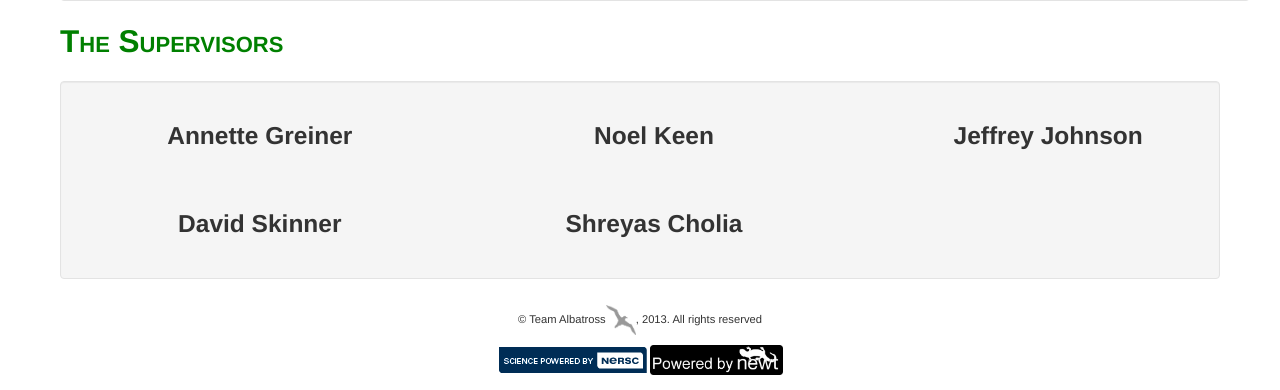
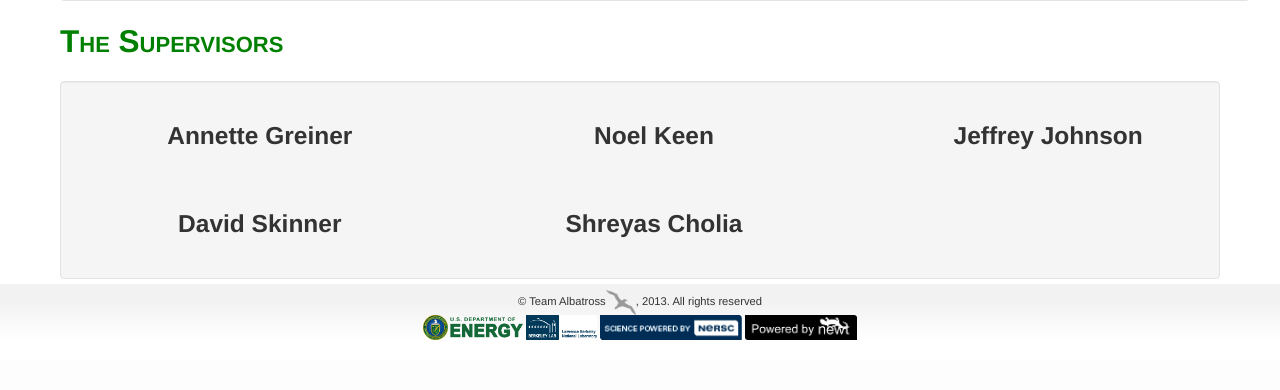
Before and after one commit to ttsun/tough_mockup, a Django app: page /about/ in a window 1280 px wide. Shown: the part 1906-2296 px from the top of the page. After the commit the page ends 2246 px from the top, so only its background shows below. Run offline with Django 3.2, Linux system fonts and the light colour scheme; parts of the project's set-up code (start-up, migrations or seed data) failed here and were passed over.

Commit message:
Added logos and sticky footer

```diff
--- a/static/css/main.css
+++ b/static/css/main.css
@@ -1,3 +1,6 @@
+html,body{
+    height:100%;
+}
 .container{
     width:1200px;
 }
@@ -25,13 +28,39 @@
 .loader{
     display:none;
 }
+.page-wrap{
+    min-height: 100%;
+    margin-bottom: -75px;
+}
+.page-wrap:after{
+    content:"";
+    display:block;
+}
+footer, .page-wrap:after{
+    height:60px;
+}
 footer{
     text-align:center;
     font-size:0.8em;
     padding:0.5em 2em;
+    background-image: linear-gradient(bottom, rgb(255,255,255) 20%, rgb(242,242,242) 75%);
+    background-image: -o-linear-gradient(bottom, rgb(255,255,255) 20%, rgb(242,242,242) 75%);
+    background-image: -moz-linear-gradient(bottom, rgb(255,255,255) 20%, rgb(242,242,242) 75%);
+    background-image: -webkit-linear-gradient(bottom, rgb(255,255,255) 20%, rgb(242,242,242) 75%);
+    background-image: -ms-linear-gradient(bottom, rgb(255,255,255) 20%, rgb(242,242,242) 75%);
+    background-image: -webkit-gradient(
+        linear,
+        left bottom,
+        left top,
+        color-stop(0.2, rgb(255,255,255)),
+        color-stop(0.75, rgb(242,242,242))
+    );
+}
+footer p{
+    margin:0;
 }
 footer img{
-    height:30px;
+    height:25px;
 }
 .icon{
     width:30px;
--- a/templates/base.html
+++ b/templates/base.html
@@ -104,6 +104,7 @@
 	{% endblock head %}
 </head>
 <body>
+	<div class="page-wrap">
 	<div class="navbar ">
 		<div class="navbar-inner">
 			<a href="/" class="brand">{{APP_NAME}}<small>WIMP</small><span class="beta">Beta</span></a>
@@ -140,14 +141,13 @@
 			</div>
 		</div>
 	</div>
+		<div class="container" id="content-container">
+			{% block content%}
 
-	<div class="container">
-		{% block content%}
-
-		{% endblock content%}
+			{% endblock content%}
+		</div>
+	<div id = "popupbox">
 	</div>
-
-	<div id = "popupbox">
 	</div>
 
 	<footer>
@@ -155,8 +155,10 @@
             &copy; Team Albatross<img src="/static/img/albatross.png" class="icon" alt="">, 2013. All rights reserved
         </p>
         <p>
-            <img src="/static/img/poweredbynersc.png" alt="Powered by NERSC"/>
-            <img src="/static/img/newt2.png" alt="Powered by NEWT"/>
+            <a href="http://www.lbl.gov/"><img src="/static/img/doe.png" alt="Powered by NEWT"/></a>
+            <a href="http://science.energy.gov/"><img src="/static/img/lbl.png" alt="Powered by NEWT"/></a>
+            <a href="http://www.nersc.gov/"><img src="/static/img/poweredbynersc.png" alt="Powered by NERSC"/></a>
+            <a href="https://newt.nersc.gov/"><img src="/static/img/newt2.png" alt="Powered by NEWT"/></a>
         </p>
     </footer>
 </body>
--- a/templates/report.html
+++ b/templates/report.html
@@ -6,7 +6,7 @@
             text-align: center;
             margin-bottom: 50px;
         }
-        img{
+        .span4 img{
             width:750px;
         }
         #blarg{
```
Also changed, not shown: static/img/doe.png (added), static/img/lbl.png (added), static/img/newt2.png, static/img/poweredbynersc.png.
